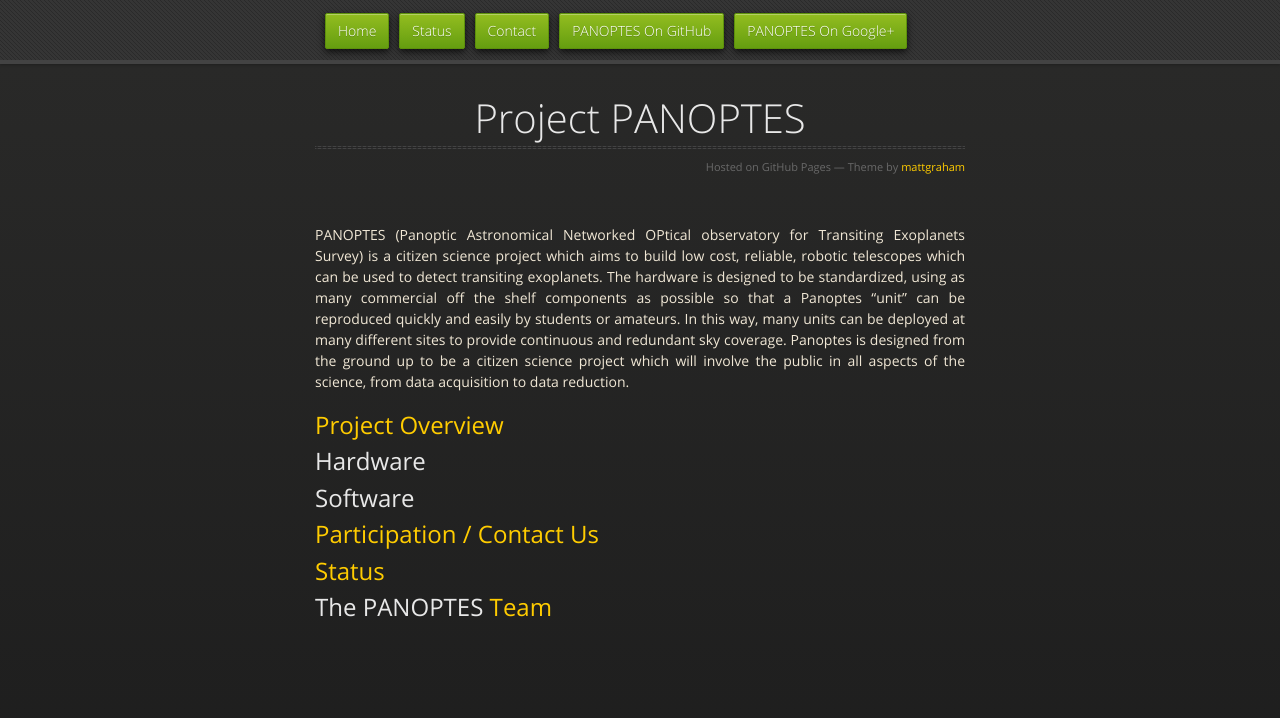
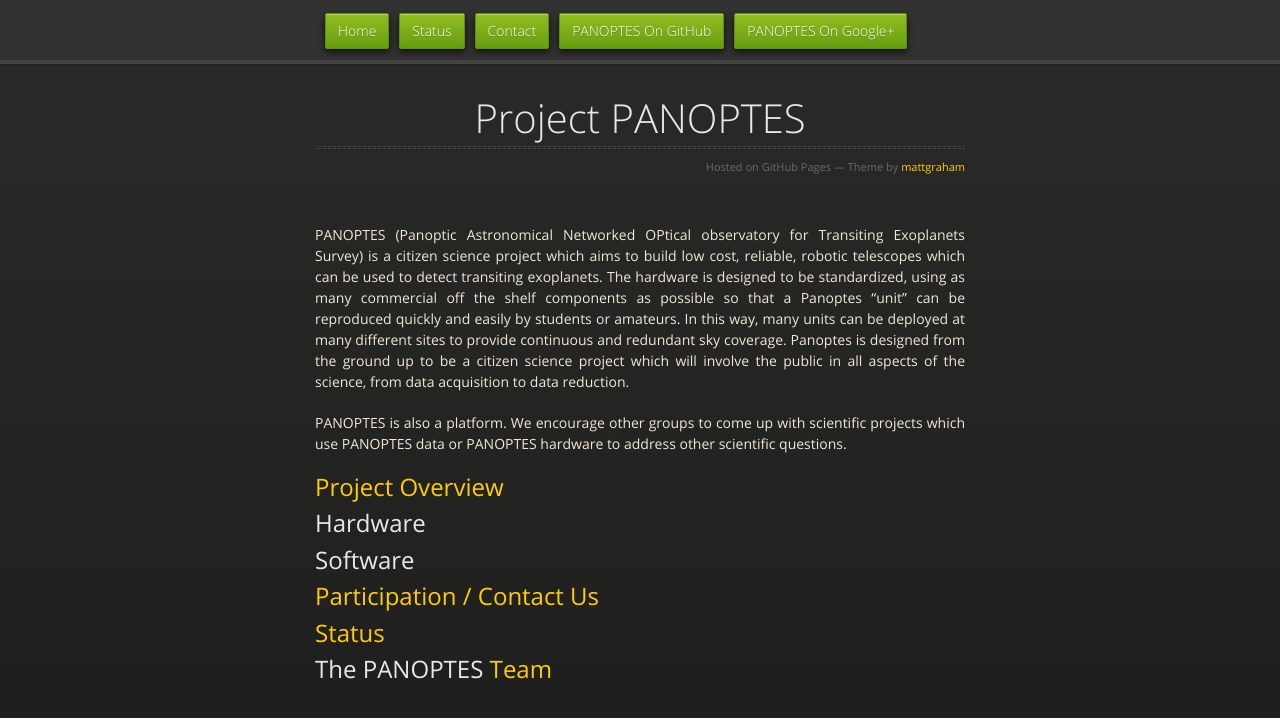
Before and after one commit to panoptes/panoptes.github.io, a Jekyll site: the page built from index.md, in a window 1280 px wide. Shown: the top 718 px of the page. Built offline with Jekyll 4.4.1, drawn with Linux system fonts in a browser that asks for light colours; nearby versions of some CDN libraries.

Commit message:
Add content to index

```diff
--- a/index.md
+++ b/index.md
@@ -4,6 +4,8 @@
 ---
 
 PANOPTES (Panoptic Astronomical Networked OPtical observatory for Transiting Exoplanets Survey) is a citizen science project which aims to build low cost, reliable, robotic telescopes which can be used to detect transiting exoplanets.  The hardware is designed to be standardized, using as many commercial off the shelf components as possible so that a Panoptes "unit" can be reproduced quickly and easily by students or amateurs.  In this way, many units can be deployed at many different sites to provide continuous and redundant sky coverage.  Panoptes is designed from the ground up to be a citizen science project which will involve the public in all aspects of the science, from data acquisition to data reduction.
+
+PANOPTES is also a platform.  We encourage other groups to come up with scientific projects which use PANOPTES data or PANOPTES hardware to address other scientific questions.
 
 ## [Project Overview](what.html)
 
```
